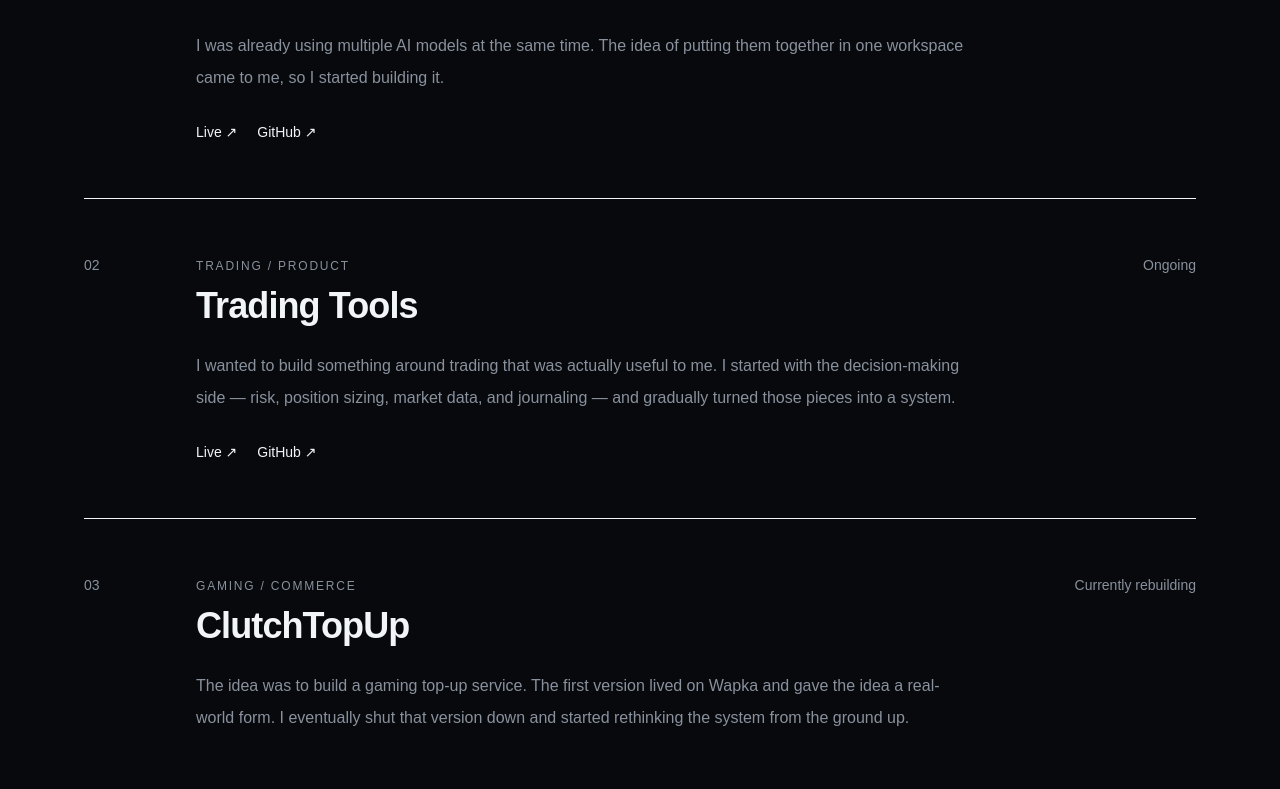
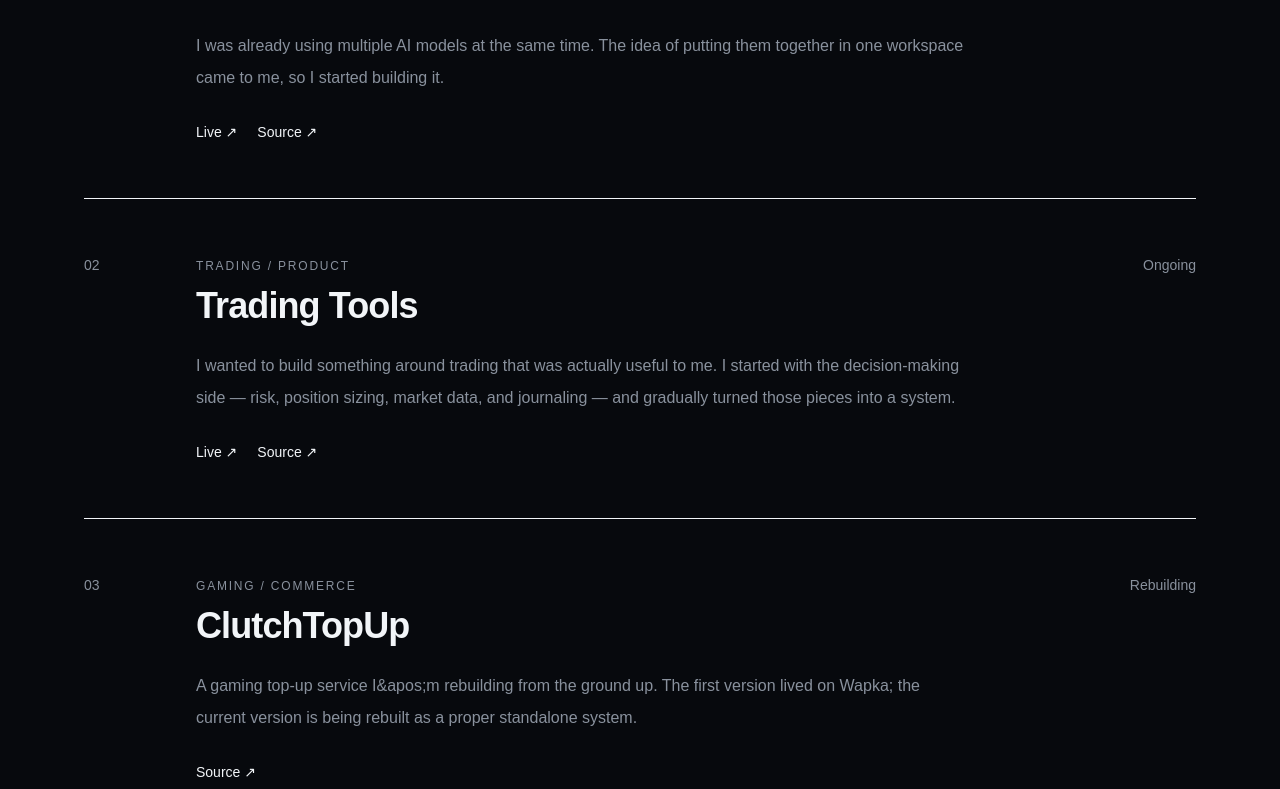
Before and after one commit to JJTGG/JAYJAYTGG, a Next.js app: page /work in a window 1280 px wide. Shown: the part 631-1420 px from the top of the page. Built offline with nearby package versions, Linux system fonts and the light colour scheme.

Commit message:
refine work project links and clutchtopup status

```diff
--- a/app/work/page.tsx
+++ b/app/work/page.tsx
@@ -7,7 +7,7 @@ const projects = [
       "I was already using multiple AI models at the same time. The idea of putting them together in one workspace came to me, so I started building it.",
     status: "Ongoing",
     live: "https://ai-arena-red.vercel.app/",
-    github: "https://github.com/JJTGG/ai-arena"
+    source: "https://github.com/JJTGG/ai-arena"
   },
   {
     number: "02",
@@ -17,15 +17,16 @@ const projects = [
       "I wanted to build something around trading that was actually useful to me. I started with the decision-making side — risk, position sizing, market data, and journaling — and gradually turned those pieces into a system.",
     status: "Ongoing",
     live: "https://trading-tools-xi.vercel.app/",
-    github: "https://github.com/JJTGG/trading-tools"
+    source: "https://github.com/JJTGG/trading-tools"
   },
   {
     number: "03",
     name: "ClutchTopUp",
     type: "Gaming / Commerce",
     description:
-      "The idea was to build a gaming top-up service. The first version lived on Wapka and gave the idea a real-world form. I eventually shut that version down and started rethinking the system from the ground up.",
-    status: "Currently rebuilding"
+      "A gaming top-up service I&apos;m rebuilding from the ground up. The first version lived on Wapka; the current version is being rebuilt as a proper standalone system.",
+    status: "Rebuilding",
+    source: "https://github.com/JJTGG/clutchtopup"
   }
 ];
 
@@ -90,16 +91,14 @@ export default function WorkPage() {
                         </a>
                       )}
 
-                      {project.github && (
                       <a
-                          href={project.github}
+                        href={project.source}
                         target="_blank"
                         rel="noreferrer"
                         className="text-[var(--muted)] transition-colors hover:text-[var(--foreground)]"
                       >
-                          GitHub ↗
+                        Source ↗
                       </a>
-                      )}
                     </div>
                   </div>
                 </div>
```
Lines whose indentation alone changed are shown as unchanged.
